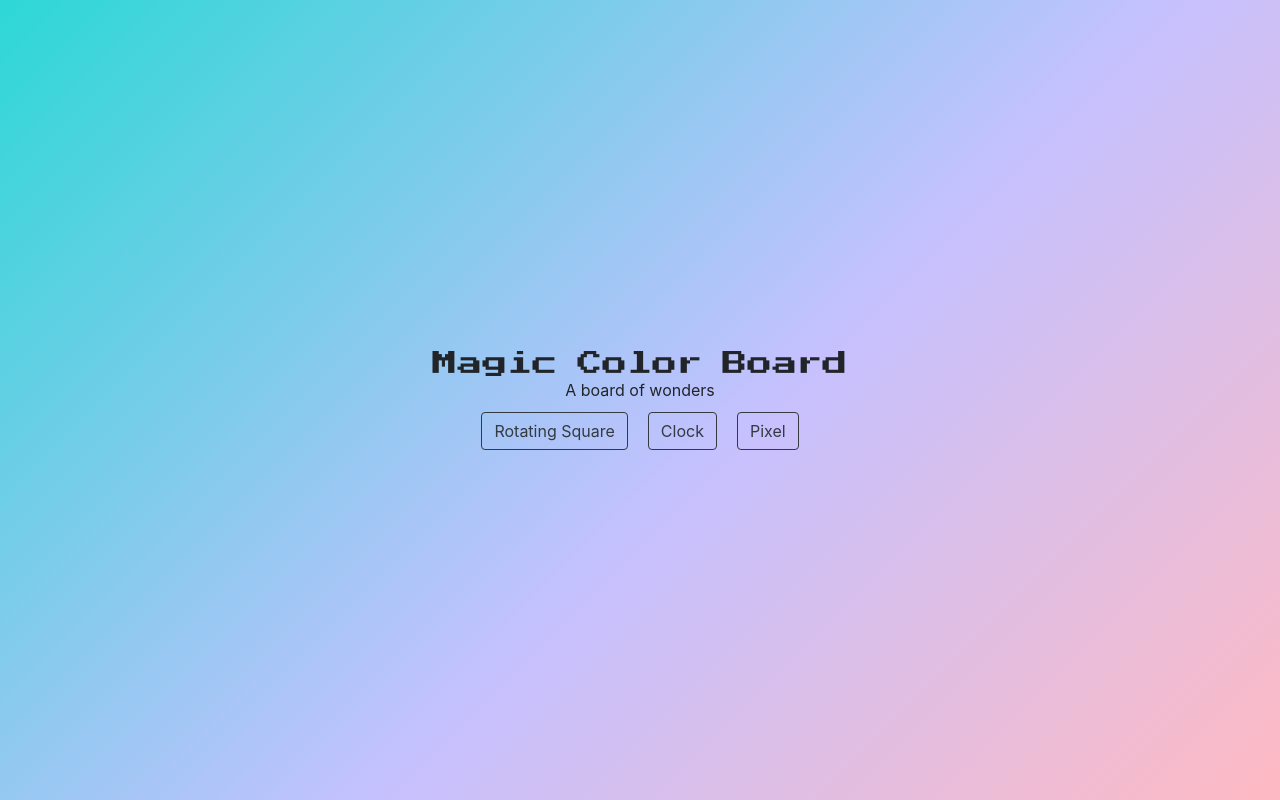
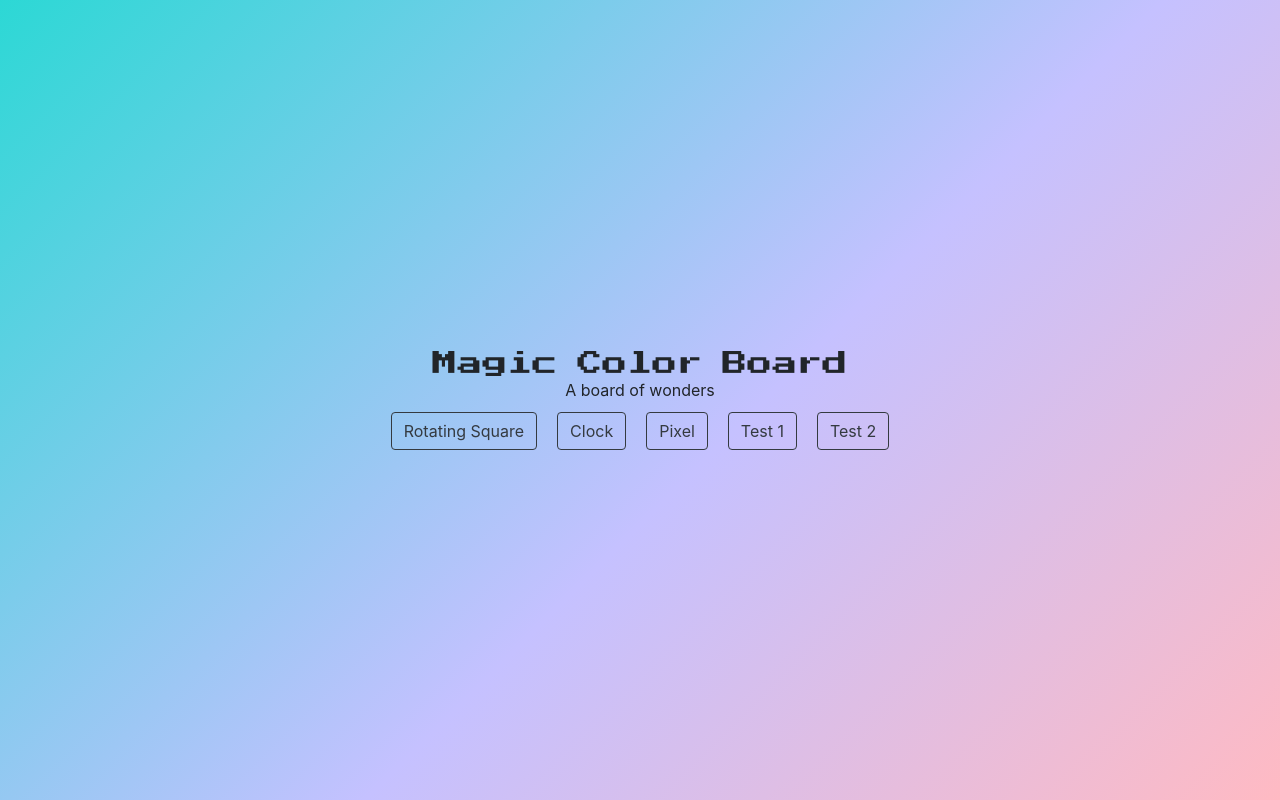
Before and after one commit to lancewilhelm/RetroBoard, a Next.js app in the folder app/: page / in a window 1280 px wide. Built offline with nearby package versions, Linux system fonts and the light colour scheme.

Commit message:
testing some more async things

```diff
--- a/app/components/main.jsx
+++ b/app/components/main.jsx
@@ -36,6 +36,20 @@ export default function Main() {
             >
                 Pixel
             </Button>
+            <Button
+            className={styles.button}
+                variant='outline-dark'
+                onClick={() => sendCommand('test 1')}
+            >
+                Test 1
+            </Button>
+            <Button
+            className={styles.button}
+                variant='outline-dark'
+                onClick={() => sendCommand('test 2')}
+            >
+                Test 2
+            </Button>
         </div>
     );
 }
```
Also changed, not shown: 1 other file (tests, documents, lock files or other folders).
